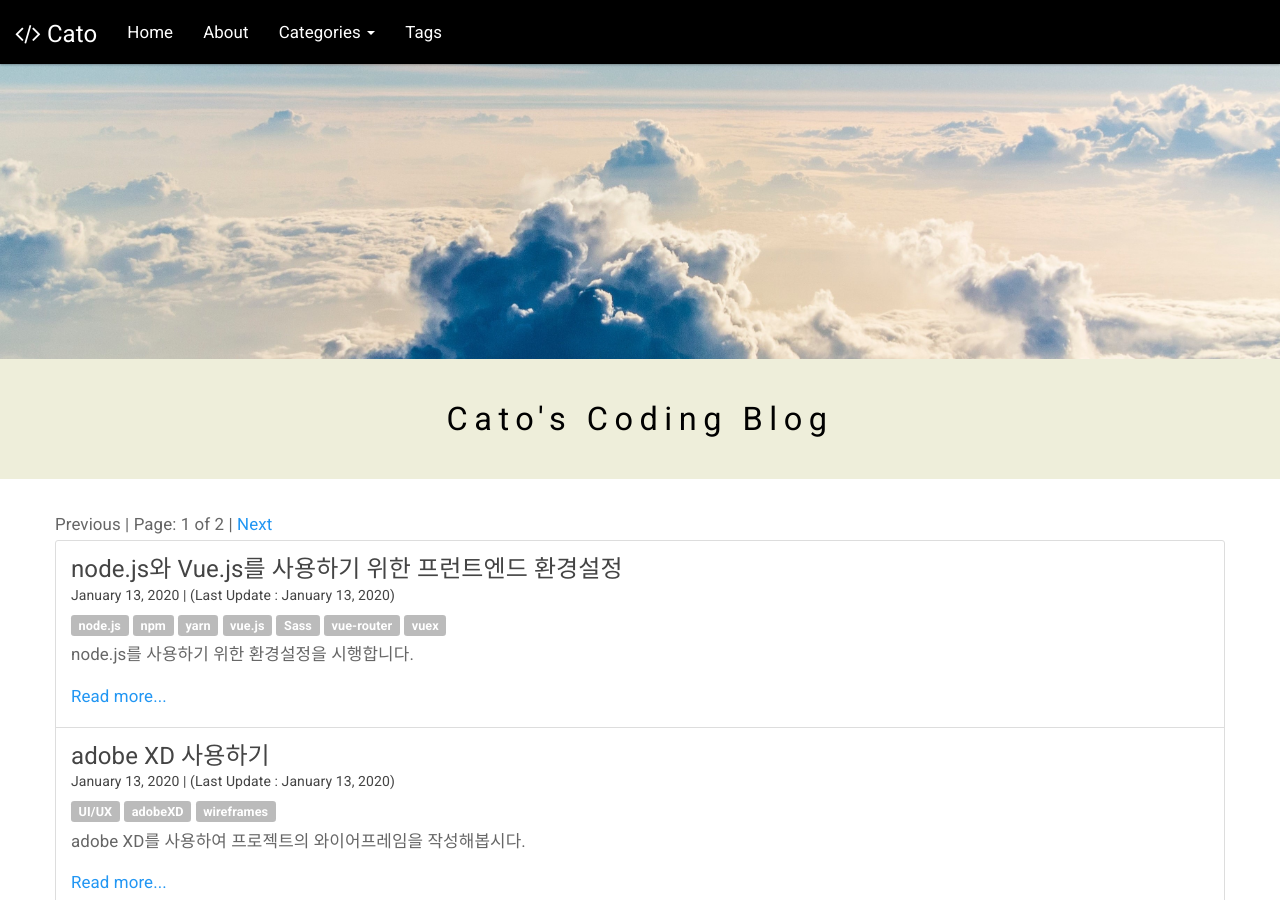
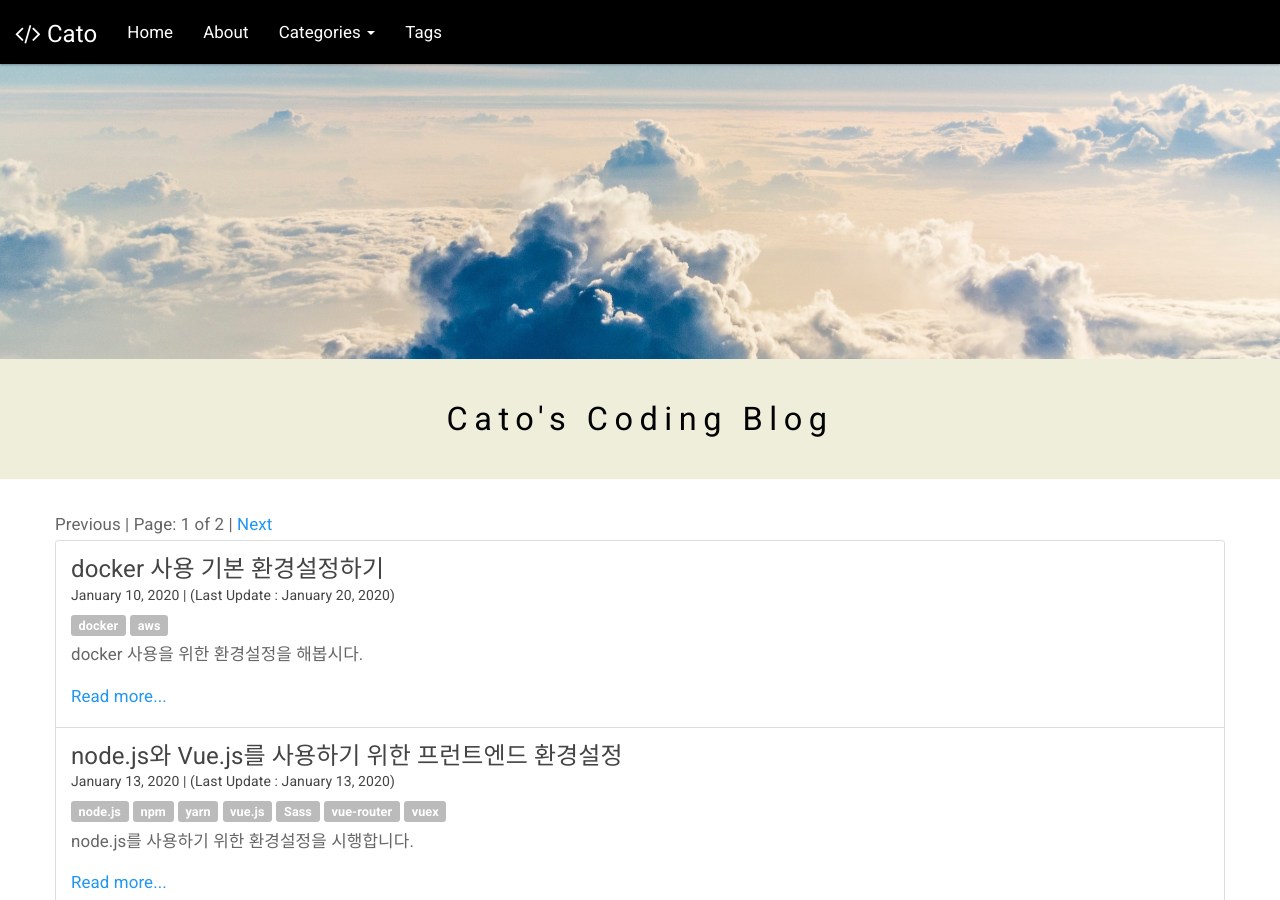
Before and after one commit to porciuscato/porciuscato.github.io, a Jekyll site: the page built from index.html, in a window 1280 px wide and 900 px high. Built offline with Jekyll 4.4.1, drawn with Linux system fonts in a browser that asks for light colours; Markdown is read by kramdown in place of the engine named in the settings; the list of posts is cut into pages by our own code; comment, search, counter and statistics services are not loaded; some of the changed lines change nothing that is shown.

Commit message:
study aws server

````diff
--- /dev/null
+++ b/_posts/aws/2020-1-20-docker.md
@@ -0,0 +1,68 @@
+---
+title: docker 사용 기본 환경설정하기
+published: 2020-1-10
+updated: 2020-1-20
+tags: [docker, aws]
+categories: [development]
+---
+
+docker 사용을 위한 환경설정을 해봅시다.
+
+
+
+## 1. Docker
+
+  Docker는 컨테이너 기반 오픈소스 가상화 플랫폼입니다. 개발 및 운영에 필요한 여러 서버를 가상 환경에서 사용할 수 있게 해주는 프로그램입니다.
+
+  Docker는 DB 서버, Web 서버를 가상화시킵니다. 만약 서버 구축 중 세팅에 오류가 생긴다면 서버를 다시 설치하는 것이 아니라 컨테이너만 삭제하면 되기에 개발 환경 관리가 쉬워집니다.
+
+\+ [AWS의 Docker 설명](https://aws.amazon.com/ko/docker/)
+
+
+
+## 2. MariaDB
+
+  MariaDB는 MySQL과 동일한 소스 코드를 기반으로 만들어진 RDBMS입니다.
+
+\+ [MariaDB](https://mariadb.com/kb/ko/mariadb/)
+
+
+
+## 3. Docker + MariaDB
+
+1) 윈도우 10에서 Docker for Windows를 설치합니다.
+
+- [사이트](https://docs.docker.com/docker-for-windows/install/)로 들어가 로그인을 하고 `Download from Docker Hub` 를 클릭합니다.
+
+- 설치 후에 다음의 명령어를 bash 창에 입력하여 설치 여부를 확인합니다.
+
+  ```bash
+  docker -v
+  ```
+
+
+2) 가상화에 필요한 Hyper-V도 함께 설치합니다.
+
+- 다음의 링크로 들어가 [설치](https://docs.microsoft.com/ko-kr/virtualization/hyper-v-on-windows/quick-start/enable-hyper-v)를 진행합니다.
+
+3) Docker 실행 후 아래 명령어를 입력하여 MariaDB 컨테이너를 실행합니다.
+
+```bash
+docker run --name maria-db -p 3306:3306 -e MYSQL_ROOT_PASSWORD={패스워드} -d mariadb
+```
+
+4) Docker 명령어로 DB에 접속해봅니다.
+
+```bash
+docker exec -it maria-db -u root -p
+```
+
+
+
+
+
+
+
+
+
+설치시 가상화에 필요한 요소인 Hyper-V도 함께 [설치](https://docs.microsoft.com/ko-kr/virtualization/hyper-v-on-windows/quick-start/enable-hyper-v)한다.
--- a/_posts/etc/2020-1-13-nodejs.md
+++ b/_posts/etc/2020-1-13-nodejs.md
@@ -125,6 +125,22 @@ $ yarn add node-sass sass-loader
 
 # 5. Vue-router, Vuex
 
+## Vue-Router란?
+
+  Vue-Router는 Frontend에서 URL을 관리하기 위한 Vue의 라우터입니다. 이전에는 URL 주소가 파일이 위치한 웹 서버의 위치이며 서버에 요청을 보내는 용도로 사용됐습니다. 그래서 URL이 바뀔 때마다 서버에 request를 보내야 했습니다. 그러나 현재는 URL이 물리적인 단위를 넘어 추상화된 주소를 가리키면서 frontend에서도 URL 요청을 처리할 수 있게 되었습니다.
+
+  Vue-Router의 기본 모드는 해시모드이지만 해시를 제거하기 위해 히스토리 모드를 사용할 수 있습니다. 해시모드는 단일 Index.html을 손쉽게 사용할 수 있는 세팅입니다. 히스토리 모드는 사용자가 직접 URL을 통해 접속하면 404 에러를 발생시킵니다.
+
+\+ [공식문서](https://router.vuejs.org/kr/)
+
+## Vuex
+
+Vuex는 앱의 상태관리 패턴 및 라이브러리입니다.
+
+\+ [공식문서](https://vuex.vuejs.org/kr/)
+
+
+
 ## 설치
 
 Vue-router, Vuex 설치를 위하여 아래의 명령어를 실행합니다.
````
